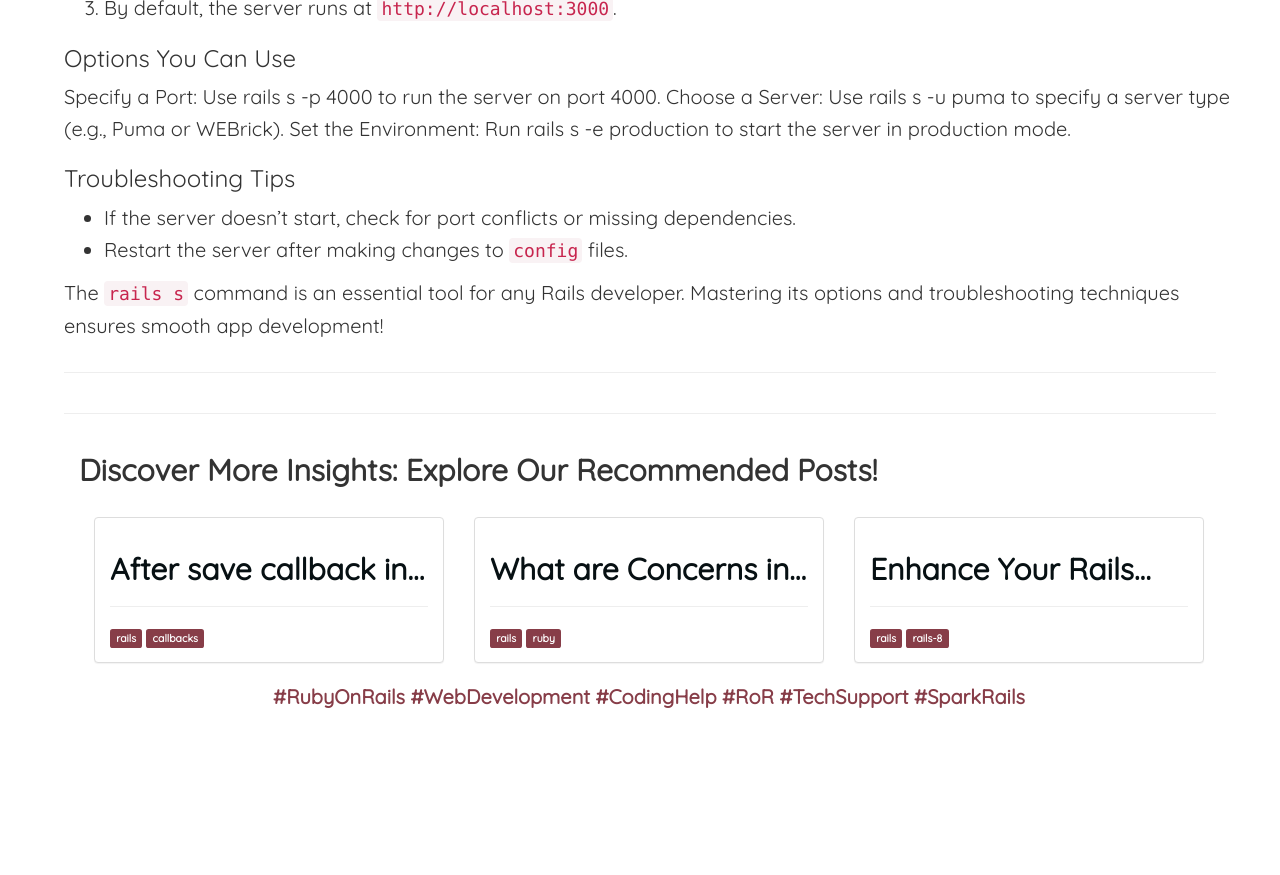
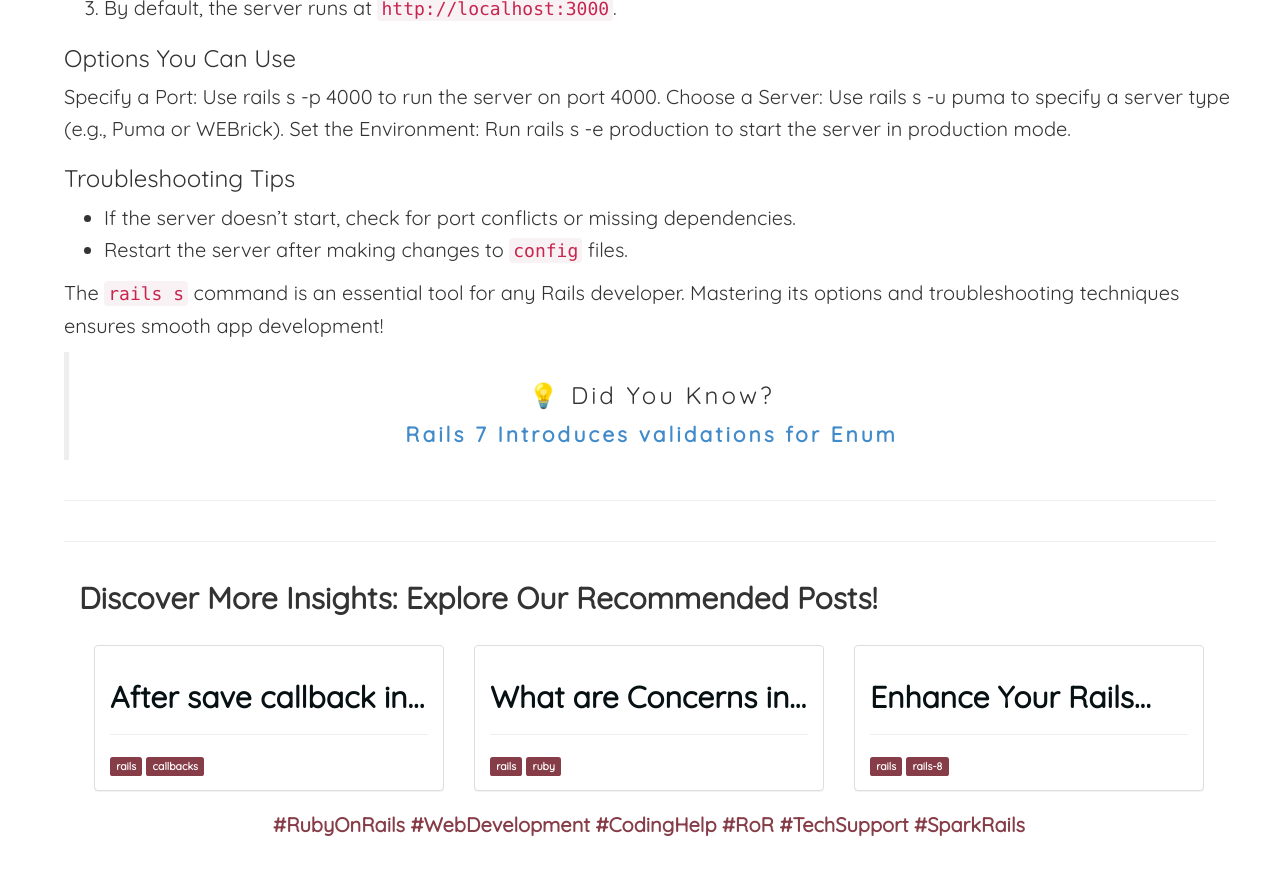
Before and after one commit to abhikanojia/abhikanojia.github.io, a Jekyll site: the page built from _posts/ruby_on_rails/2024-11-19-mastering-rails-s-command-in-ruby-on-rails.md, in a window 1280 px wide and 900 px high, scrolled down 615 px. Shown: the top 875 px of the window. Built offline with Jekyll 4.4.1, drawn with Linux system fonts in a browser that asks for light colours; before the commit the page ends 1386 px from its top, so only the background shows below that.

Commit message:
Add did you know section

```diff
--- a/_posts/ruby_on_rails/2024-11-19-mastering-rails-s-command-in-ruby-on-rails.md
+++ b/_posts/ruby_on_rails/2024-11-19-mastering-rails-s-command-in-ruby-on-rails.md
@@ -36,3 +36,8 @@ Set the Environment: Run rails s -e production to start the server in production
 
 
 The `rails s` command is an essential tool for any Rails developer. Mastering its options and troubleshooting techniques ensures smooth app development!
+
+>
+> ### 💡 Did You Know?
+> [Rails 7 Introduces validations for Enum](/rails/2024/02/03/rails-7.1-enum-validation.html){:target="_blank"}
+>
```
